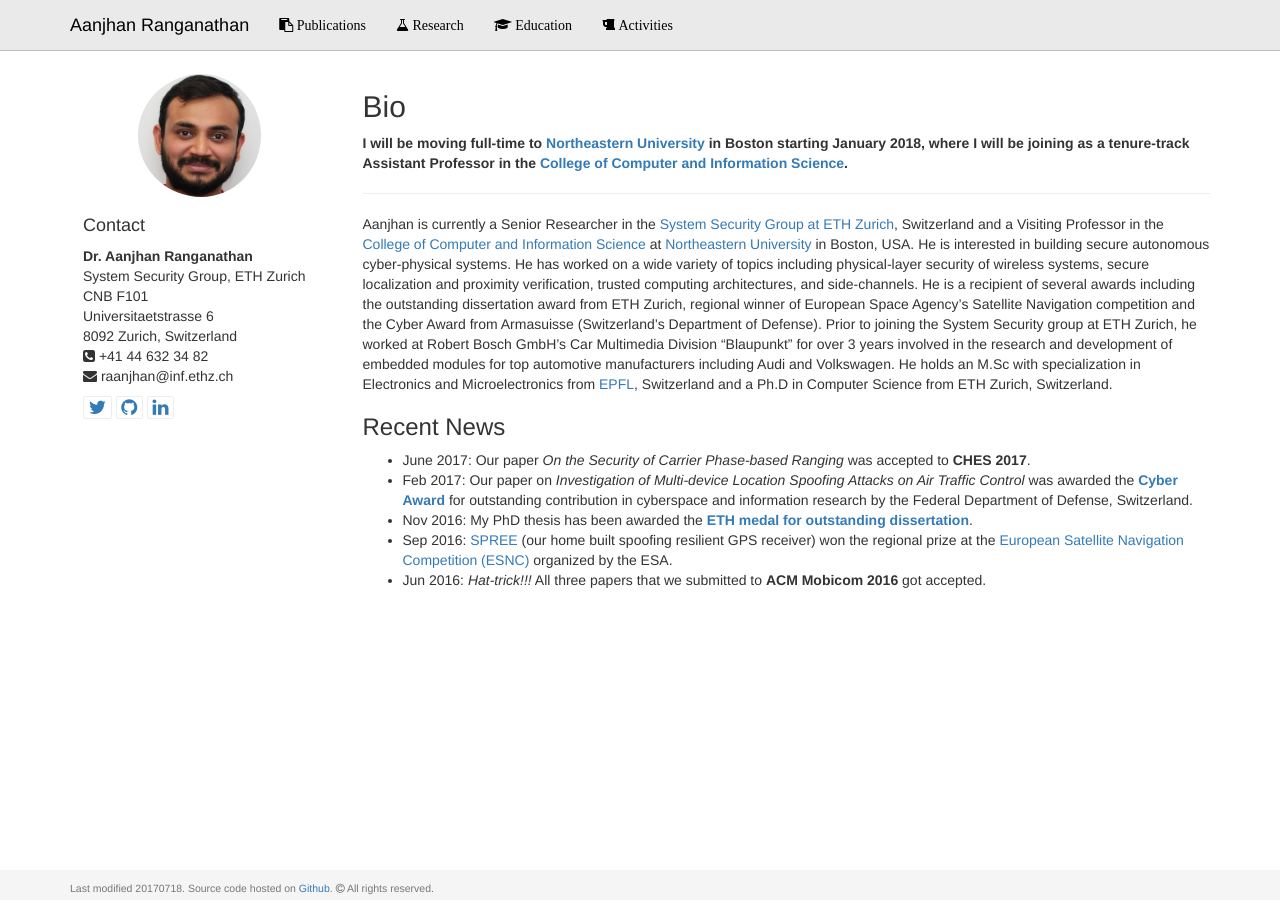
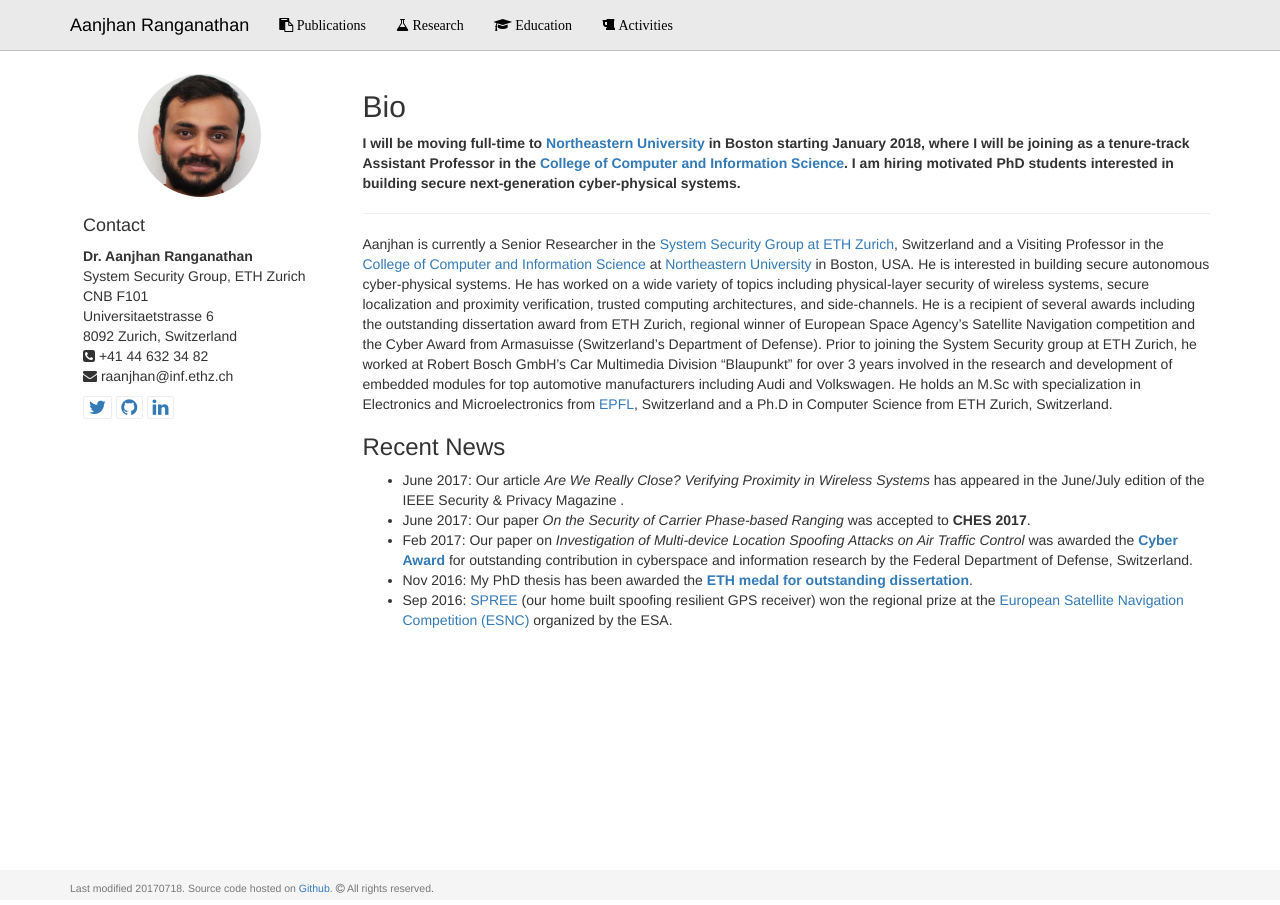
Before and after one commit to aanjhan/mywebsite, a Jekyll site: the page built from index.md, in a window 1280 px wide. Built offline with Jekyll 4.4.1, drawn with Linux system fonts in a browser that asks for light colours; Markdown is read by kramdown in place of the engine named in the settings.

Commit message:
updated website

```diff
--- a/index.md
+++ b/index.md
@@ -5,18 +5,18 @@ layout: default
 
 ## Bio
 
-**I will be moving full-time to [Northeastern University] in Boston starting January 2018, where I will be joining as a tenure-track Assistant Professor in the [College of Computer and Information Science].**
+**I will be moving full-time to [Northeastern University] in Boston starting January 2018, where I will be joining as a tenure-track Assistant Professor in the [College of Computer and Information Science]. I am hiring motivated PhD students interested in building secure next-generation cyber-physical systems.**
 
 ---
 Aanjhan is currently a Senior Researcher in the [System Security Group at ETH Zurich], Switzerland and a Visiting Professor in the [College of Computer and Information Science] at [Northeastern University] in Boston, USA. He is interested in building secure autonomous cyber-physical systems. He has worked on a wide variety of topics including physical-layer security of wireless systems, secure localization and proximity verification, trusted computing architectures, and side-channels. He is a recipient of several awards including the outstanding dissertation award from ETH Zurich, regional winner of European Space Agency’s Satellite Navigation competition and the Cyber Award from Armasuisse (Switzerland’s Department of Defense). Prior to joining the System Security group at ETH Zurich, he worked at Robert Bosch GmbH's Car Multimedia Division "Blaupunkt" for over 3 years involved in the research and development of embedded modules for top automotive manufacturers including Audi and Volkswagen. He holds an M.Sc with specialization in Electronics and Microelectronics from [EPFL], Switzerland and a Ph.D in Computer Science from ETH Zurich, Switzerland.
 
 
 ### Recent News
+* June 2017: Our article *Are We Really Close? Verifying Proximity in Wireless Systems* has appeared in the June/July edition of the IEEE Security & Privacy Magazine .
 * June 2017: Our paper *On the Security of Carrier Phase-based Ranging* was accepted to **CHES 2017**.
 * Feb 2017: Our paper on *Investigation of Multi-device Location Spoofing Attacks on Air Traffic Control* was awarded the <a href="https://zisc.ethz.ch/2017/03/14/zisc-researchers-awarded-by-swiss-department-of-defense/">**Cyber Award**</a> for outstanding contribution in cyberspace and information research by the Federal Department of Defense, Switzerland.
 * Nov 2016: My PhD thesis has been awarded the <a href="https://zisc.ethz.ch/2017/01/26/aanjhan-ranganathan-was-awarded-the-eth-medal/">**ETH medal for outstanding dissertation**</a>.
 * Sep 2016: <a href="http://www.spree-gnss.ch">SPREE</a> (our home built spoofing resilient GPS receiver) won the regional prize at the <a href="http://www.esnc.eu/index.php?anzeige=switzerland16.html">European Satellite Navigation Competition (ESNC)</a> organized by the ESA.
-* Jun 2016: *Hat-trick!!!* All three papers that we submitted to **ACM Mobicom 2016** got accepted.
 
 [System Security group at ETH Zurich]:http://www.syssec.ethz.ch
 [EPFL]:http://epfl.ch
```
Also changed, not shown: pubs/index.md (+1 -1 lines), 5 other files.
